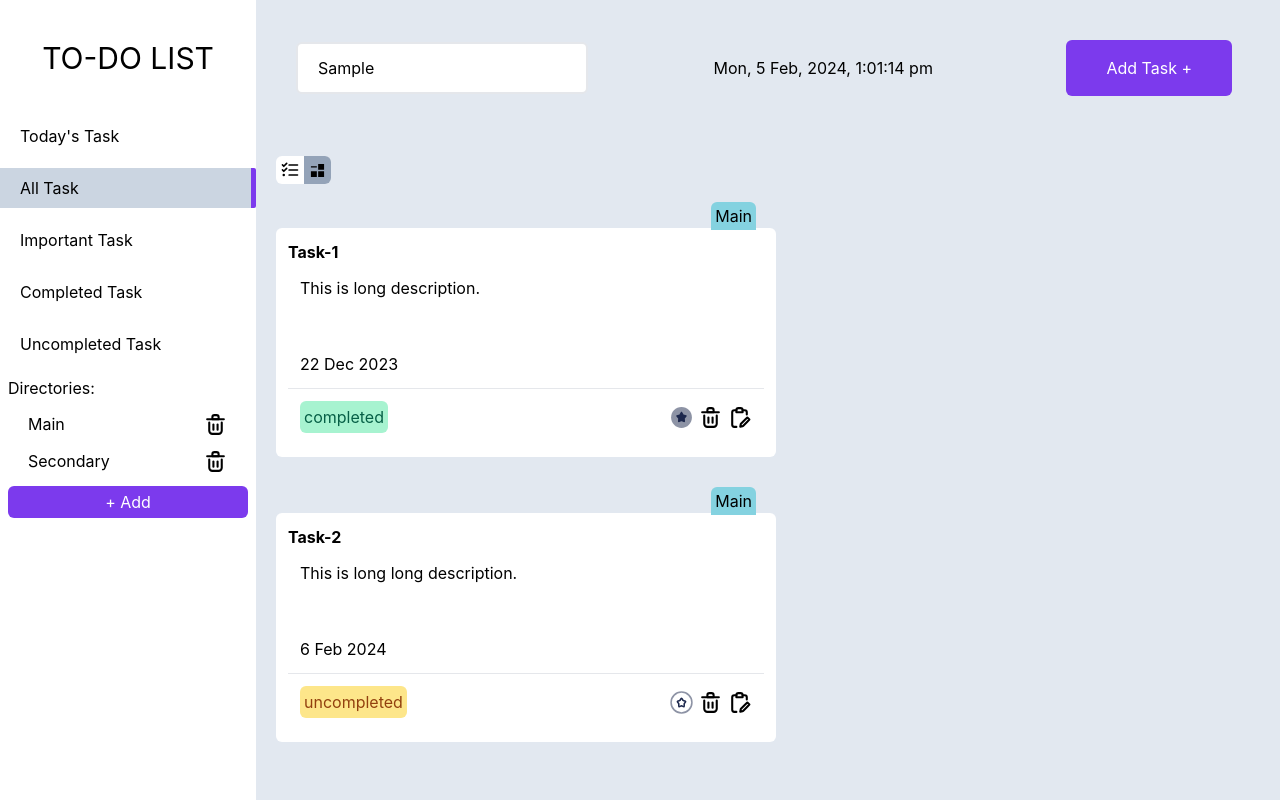
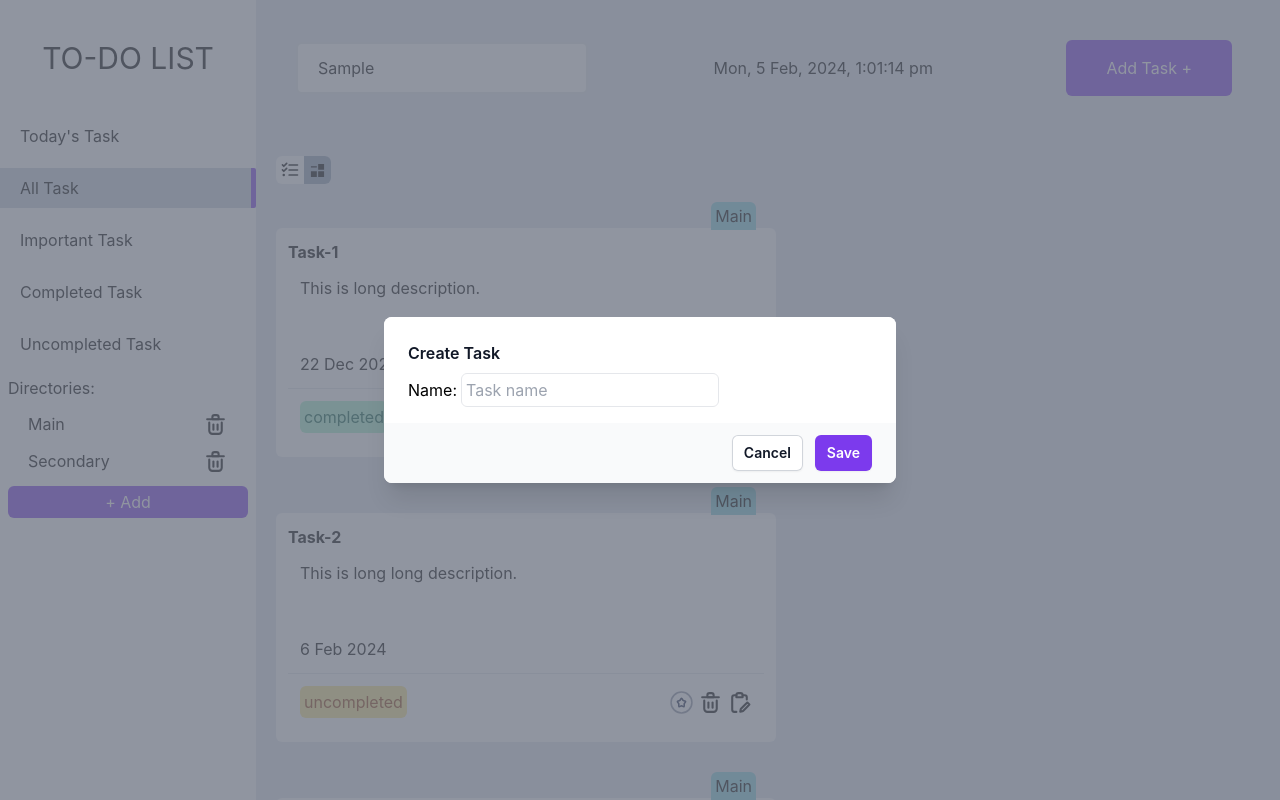
Before and after one commit to tilakved/todo, a React (Create React App) app: page / in a window 1280 px wide. Both pictures are taken after typing "Sample" into the empty fields and a click on the button "Add Task +". Shown: the top 800 px of the page. Built offline with nearby package versions, Linux system fonts and the light colour scheme.

Commit message:
added popup of add task

```diff
--- a/src/Pages/Pages.jsx
+++ b/src/Pages/Pages.jsx
@@ -20,7 +20,7 @@ export function Pages() {
       {allFilters.deletePopupId &&
         <DeletePopup />
       }
-      {allFilters.addDirectoriesPopup &&
+      {(allFilters.addDirectoriesPopup || allFilters.addTaskPopup) &&
         <FormPopup />
       }
     </div>
--- /dev/null
+++ b/src/helper/common.js
@@ -0,0 +1,3 @@
+export function dateFormat(date){
+    return new Date(date).toLocaleString('en-IN', { month: 'short', day: 'numeric', year: 'numeric' })
+}
--- a/src/redux/slicer/cardSlice.js
+++ b/src/redux/slicer/cardSlice.js
@@ -16,6 +16,15 @@ const cardSlice = createSlice({
         name: "Task-2",
         description: 'This is long long description.',
         date: '02/06/24',
+        completed: false,
+        important: false,
+        deleted: false,
+    },
+    {
+        id: 2,
+        name: "Task-3",
+        description: 'This is long long description.',
+        date: '02/07/24',
         completed: false,
         important: false,
         deleted: false,
--- a/src/redux/slicer/filterSlice.js
+++ b/src/redux/slicer/filterSlice.js
@@ -2,7 +2,7 @@ import { createSlice } from "@reduxjs/toolkit";
 
 const filterSlice = createSlice({
     name: "filter",
-    initialState: { sortBy: 'all', deletePopupId: null, addDirectoriesPopup: false},
+    initialState: { sortBy: 'all', deletePopupId: null, addDirectoriesPopup: false, addTaskPopup: false },
     reducers: {
         updateSortBy: (state, actions) => {
             return { ...state, sortBy: actions.payload };
@@ -12,9 +12,12 @@ const filterSlice = createSlice({
         },
         updateAddDirectoriesPopup: (state, actions) => {
             return { ...state, addDirectoriesPopup: actions.payload };
+        },
+        updateAddTaskPopup: (state, actions) => {
+            return { ...state, addTaskPopup: actions.payload };
         }
     },
 });
 
 export default filterSlice.reducer;
-export const { updateDeletePopupId, updateSortBy, updateAddDirectoriesPopup } = filterSlice.actions;
+export const { updateDeletePopupId, updateSortBy, updateAddDirectoriesPopup, updateAddTaskPopup } = filterSlice.actions;
--- a/src/shared/Cards/Cards.jsx
+++ b/src/shared/Cards/Cards.jsx
@@ -6,6 +6,7 @@ import edit_icon from '../../assets/svgs/edit-clipboard-svgrepo-com.svg';
 import { useSelector, useDispatch } from 'react-redux';
 import { updateCompleted, updateImportant } from '../../redux/slicer/cardSlice';
 import { updateDeletePopupId } from '../../redux/slicer/filterSlice';
+import { dateFormat } from '../../helper/common';
 
 
 export function Cards() {
@@ -18,7 +19,7 @@ export function Cards() {
         if (allFilters.sortBy === 'imp') {
             arr = allCards.filter((res) => !res.deleted && res.important)
         } else if (allFilters.sortBy === 'today') {
-            arr = allCards.filter((res) => !res.deleted && new Date(res.date).toLocaleString('en-IN', { month: 'short', day: 'numeric', year: 'numeric' }) === new Date().toLocaleString('en-IN', { month: 'short', day: 'numeric', year: 'numeric' }))
+            arr = allCards.filter((res) => !res.deleted && dateFormat(res.date) === dateFormat(new Date()))
         } else if (allFilters.sortBy === 'completed') {
             arr = allCards.filter((res) => !res.deleted && res.completed)
         } else if (allFilters.sortBy === 'uncompleted') {
@@ -40,7 +41,7 @@ export function Cards() {
                             <div className='p-3 text-body'>{card.description}</div>
                         </div>
                         <div className='foot'>
-                            <div className='p-3'>{new Date(card.date).toLocaleString('en-IN', { month: 'short', day: 'numeric', year: 'numeric' })}</div>
+                            <div className='p-3'>{dateFormat(card.date)}</div>
                             <hr />
                             <div className='p-3 flex justify-between'>
                                 <div className='flex gap-1' onClick={() => { dispatch(updateCompleted({ status: !card.completed, id: card.id })) }}>
--- a/src/shared/Form-Popup/Form-popup.jsx
+++ b/src/shared/Form-Popup/Form-popup.jsx
@@ -1,5 +1,5 @@
 import { useSelector, useDispatch } from 'react-redux';
-import { updateAddDirectoriesPopup } from '../../redux/slicer/filterSlice';
+import { updateAddDirectoriesPopup, updateAddTaskPopup } from '../../redux/slicer/filterSlice';
 import { updateFullDirectory } from '../../redux/slicer/directoriesSlice';
 import { useState } from 'react';
 
@@ -7,6 +7,14 @@ export function FormPopup() {
     const allFilters = useSelector(state => state.filter);
     const dispatch = useDispatch();
     const [directoryName, setDirectoryName] = useState('');
+    const [task, setTask] = useState({
+        name: '',
+        description: '',
+        date: '',
+        completed: false,
+        important: false,
+        deleted: false,
+    });
 
     function AddDirectory() {
         if (allFilters.addDirectoriesPopup) {
@@ -15,8 +23,16 @@ export function FormPopup() {
             dispatch(updateAddDirectoriesPopup(false))
         }
     }
+    function AddTask() {
+        if (allFilters.addTaskPopup) {
+            const obj = {}
+
+        }
+    }
 
     return (
+        <>
+            {allFilters.addDirectoriesPopup &&
                 <div className="relative z-10" aria-labelledby="modal-title" role="dialog" aria-modal="true">
                     <div className="fixed inset-0 bg-gray-500 bg-opacity-75 transition-opacity"></div>
                     <div className="fixed inset-0 z-10 w-screen overflow-y-auto">
@@ -40,5 +56,33 @@ export function FormPopup() {
                         </div>
                     </div>
                 </div>
+            }
+            {allFilters.addTaskPopup &&
+                <div className="relative z-10" aria-labelledby="modal-title" role="dialog" aria-modal="true">
+                    <div className="fixed inset-0 bg-gray-500 bg-opacity-75 transition-opacity"></div>
+                    <div className="fixed inset-0 z-10 w-screen overflow-y-auto">
+                        <div className="flex min-h-full items-end justify-center p-4 text-center sm:items-center sm:p-0">
+                            <div className="relative transform overflow-hidden rounded-lg bg-white text-left shadow-xl transition-all sm:my-8 sm:w-full sm:max-w-lg">
+                                <div className="bg-white px-4 pb-4 pt-5 sm:p-6 sm:pb-4">
+                                    <div className="sm:flex sm:items-start">
+                                        <div className="mt-3 text-center sm:mt-0 sm:text-left">
+                                            <h3 className="text-base font-semibold leading-6 text-gray-900" id="modal-title">Create Task</h3>
+                                            <div className="mt-2 flex gap-1 items-center">
+                                            <span>Name: </span><input type='text' placeholder='Task name' className='border rounded-md p-1' value={task.name} onChange={(e) => { setTask.name(e.target.value) }} />
+                                            </div>
+                                        </div>
+                                    </div>
+                                </div>
+                                <div className="bg-gray-50 px-4 py-3 sm:flex sm:flex-row-reverse sm:px-6">
+                                    <button type="button" className="inline-flex w-full justify-center rounded-md bg-primary px-3 py-2 text-sm font-semibold text-white shadow-sm hover:bg-primary sm:ml-3 sm:w-auto" onClick={() => { AddTask() }}>Save</button>
+                                    <button type="button" className="mt-3 inline-flex w-full justify-center rounded-md bg-white px-3 py-2 text-sm font-semibold text-gray-900 shadow-sm ring-1 ring-inset ring-gray-300 hover:bg-gray-50 sm:mt-0 sm:w-auto" onClick={() => { dispatch(updateAddTaskPopup(false)) }}>Cancel</button>
+                                </div>
+                            </div>
+                        </div>
+                    </div>
+                </div>
+            }
+        </>
+
     )
 }
--- a/src/shared/Navbar/Navbar.jsx
+++ b/src/shared/Navbar/Navbar.jsx
@@ -1,10 +1,12 @@
+import { updateAddTaskPopup } from '../../redux/slicer/filterSlice';
 import './Navbar.css';
 import { useEffect, useState } from "react";
+import { useDispatch } from 'react-redux';
+
 
 export function NavBar() {
   const [time, setTime] = useState(new Date().toLocaleString('en-IN', { weekday: 'short', month: 'short', day: 'numeric', year: 'numeric', hour: 'numeric', minute: 'numeric', second: 'numeric' }));
-
-
+  const dispatch = useDispatch();
 
   useEffect(() => {
     setTimeout(() => {
@@ -23,9 +25,9 @@ export function NavBar() {
           {time}
         </div>
         <div>
-          <button type="button" className='mx-2 bg-primary px-10 text-center py-4 rounded-md text-white cursor-pointer'>Add Task + </button>
+          <button type="button" className='mx-2 bg-primary px-10 text-center py-4 rounded-md text-white cursor-pointer' onClick={()=>{dispatch(updateAddTaskPopup(true))}}>Add Task + </button>
         </div>
       </div>
-    </div>
+  </div>
   );
 }
```
Lines whose indentation alone changed are shown as unchanged.
